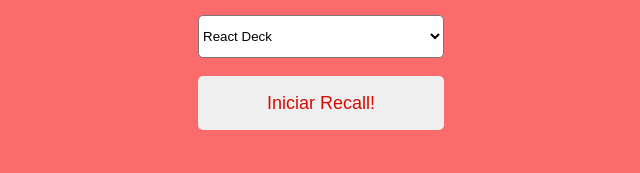
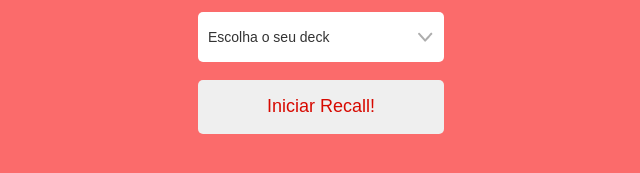
Before and after one commit to esdrasaaf/projeto9-zaprecall, a React app: page / in a window 1280 px wide. Shown: the part 465-638 px from the top of the page, without its empty margins (319-959 px from the left). Built offline with nearby package versions, Linux system fonts and the light colour scheme; a web font is replaced by a local one.

Commit message:
Bônus 3 Finalizado

```diff
--- a/public/index.html
+++ b/public/index.html
@@ -3,6 +3,7 @@
   <head>
     <meta charset="utf-8" />
     <meta name="viewport" content="width=device-width, initial-scale=1" />
+    <link rel="shortcut icon" href="../src/assets/img/logoboa.png" type="image/x-icon">
     <link rel="preconnect" href="https://fonts.googleapis.com">
     <link rel="preconnect" href="https://fonts.gstatic.com" crossorigin>
     <link href="https://fonts.googleapis.com/css2?family=Recursive:wght@400;700&family=Righteous&display=swap" rel="stylesheet">
--- a/src/components/App.js
+++ b/src/components/App.js
@@ -4,18 +4,20 @@
 import Header from "./Header";
 import Deck from "./Deck";
 import Footer from "./Footer";
-import deckSelected from "./decks"
+import arrayDecks from "./decks"
 import GlobalStyle from "./globalStyles";
 
 export default function App () {
     const [finishedLetters, setFinishedLetters] = useState(0)
-    const [finishedIcons, setFinishedIcons] = useState([])
+    const [deckIndex, setDeckIndex] = useState(0)
+    let deckSelected = arrayDecks[deckIndex]
+    const [finishedIcons, setFinishedIcons] = useState(Array(deckSelected.length).fill(""))
 
     return (
         <>
             <GlobalStyle/>
             <Content>
-                <LoginPage/>
+                <LoginPage setDeckIndex={setDeckIndex}/>
 
                 <Header/>
 
@@ -32,7 +34,7 @@
                     )}
                 </MidContent>
 
-                <Footer number={finishedLetters} icons={finishedIcons}/>
+                <Footer number={finishedLetters} icons={finishedIcons} deckSelected={deckSelected}/>
             </Content>
         </>
     )
--- a/src/components/Deck.js
+++ b/src/components/Deck.js
@@ -1,7 +1,7 @@
 import { useState } from "react"
 import styled from "styled-components"
 import playIcon from "../assets/img/play-outline-icon.svg"
-import turnIcon from "../assets/img/seta_virar.png"
+import turnIcon from "../assets/img/setinha.png"
 import checkIcon from "../assets/img/checkmark-circle-icon.svg"
 import helpIcon from "../assets/img/help-circle-icon.svg"
 import closeIcon from "../assets/img/close-circle-icon.svg"
@@ -44,7 +44,8 @@
         setCardImg(closeIcon)
         setClassCard("errorResult")
         setFinishedLetters(finishedLetters + 1)
-        setFinishedIcons([...finishedIcons, errorIcon])
+        finishedIcons[index] = errorIcon
+        setFinishedIcons(finishedIcons)
     }
 
     function almostClick (index) {
@@ -57,7 +58,8 @@
         setCardImg(helpIcon)
         setClassCard("almostResult")
         setFinishedLetters(finishedLetters + 1)
-        setFinishedIcons([...finishedIcons, almostIcon])
+        finishedIcons[index] = almostIcon
+        setFinishedIcons(finishedIcons)
     }
 
     function zapClick (index) {
@@ -70,7 +72,8 @@
         setCardImg(checkIcon)
         setClassCard("zapResult")
         setFinishedLetters(finishedLetters + 1)
-        setFinishedIcons([...finishedIcons, zapIcon])
+        finishedIcons[index] = zapIcon
+        setFinishedIcons(finishedIcons)
     }
 
     return (
--- a/src/components/Footer.js
+++ b/src/components/Footer.js
@@ -1,40 +1,41 @@
-import styled from "styled-components"
-import deckSelected from "./decks"
+import styled from "styled-components";
 
-export default function Footer (props) {
-
+export default function Footer(props) {
   return (
     <ScoreContent>
-            <span>{props.number}/{deckSelected.length} CONCLUÍDOS</span>
+      <span>
+        {props.number}/{props.deckSelected.length} CONCLUÍDOS
+      </span>
 
       <ScoreIcons>
-                {props.icons.map((icon, index) =>
+        {props.icons.map((icon, index) => (
           <li key={index}>
-                        <img src={icon} alt="Ícone do Flashcard"/>
+            {icon === "" ? "" : <img src={icon} alt="Ícone do Flashcard" />}
           </li>
-                )}
+        ))}
       </ScoreIcons>
     </ScoreContent>
-    )
+  );
 }
 
 //Styled Components//
-const ScoreContent = styled.div `
+const ScoreContent = styled.div`
   flex-shrink: 0;
   flex-direction: column;
   display: flex;
   width: 100%;
   height: 110px;
-    font-family: 'Recursive', sans-serif;
+  font-family: "Recursive", sans-serif;
   justify-content: center;
   align-items: center;
   gap: 10px;
   background-color: #ffffff;
 `
-const ScoreIcons = styled.ul `
+const ScoreIcons = styled.ul`
   display: flex;
   justify-content: center;
   margin-top: 5px;
   width: 100%;
+  flex-wrap: wrap;
   gap: 10px;
 `
--- /dev/null
+++ b/src/components/SelectDeck.js
@@ -0,0 +1,51 @@
+import styled from "styled-components"
+import vector from "../assets/img/Vector.png"
+
+export default function SelectDeck ({setDeckIdx}) {
+
+    return (
+        <SelectDiv img={vector}>
+            <select onChange={(event) => setDeckIdx(event.target.value)}>
+                <OptionNone value={0}>Escolha o seu deck</OptionNone>
+                <option value={0}>React Deck</option>
+                <option value={1}>PercyJackson Deck</option>
+                <option value={2}>HarryPotter Deck</option>
+                <option value={3}>Pokémon Deck</option>
+                <option value={4}>GreekMythology Deck</option>
+                <option value={5}>LoL Deck</option>
+            </select>
+        </SelectDiv>
+    )
+}
+
+const SelectDiv = styled.div`
+    select {
+        background: #FFFFFF;
+        margin-bottom: 18px;
+        height: 50px;
+        width: 246px;
+        border: none;
+        border-radius: 5px;
+        padding: 10px;
+
+        /* Font Style */
+        font-family: 'Recursive', sans-serif;
+        font-style: normal;
+        font-weight: 400;
+        font-size: 14px;
+        color: #333333;
+
+        /* Removes the default <select> styling */
+        -webkit-appearance: none;
+        -moz-appearance: none;
+        appearance: none;
+
+        /* Positions background arrow image */
+        background-image: url(${props => props.img});
+        background-repeat: no-repeat;
+        background-position: 220px center;
+    }
+`
+const OptionNone = styled.option `
+    display: none;
+`
--- a/src/components/Welcome.js
+++ b/src/components/Welcome.js
@@ -1,8 +1,9 @@
 import { useState } from "react"
 import styled from "styled-components"
 import logo from "../assets/img/logoboa.png"
+import SelectDeck from "./SelectDeck"
 
-export default function Welcome () {
+export default function Welcome ({setDeckIndex}) {
     const [display, setDisplay] = useState ('flex')
 
     function startRecall () {
@@ -13,11 +14,7 @@
         <LoginPage stateDisplay={display}>
             <img src={logo} alt="Logo do ZapRecall"/>
             <span>ZapRecall</span>
-            <select name="select">
-                <option value="valor1" selected>React Deck</option>
-                <option value="valor2">Harry Potter Deck</option>
-                <option value="valor3">Games Deck</option>
-            </select>
+            <SelectDeck setDeckIdx={setDeckIndex}/>
             <button onClick={startRecall}>Iniciar Recall!</button>
         </LoginPage>
     )
@@ -54,14 +51,6 @@
         margin-bottom: 25px;
     }
 
-    select {
-        width: 246px;
-        height: 43px;
-        background: #FFFFFF;
-        border-radius: 5px;
-        margin-bottom: 18px;
-    }
-
     button {
         width: 246px;
         height: 54px;
--- a/src/components/decks.js
+++ b/src/components/decks.js
@@ -1,4 +1,6 @@
 const deck = [
+    //Deck do React
+    [
         {Q: "O que é JSX?", R: "Uma extensão de linguagem do JavaScript"},
         {Q: "O React é __", R: "uma biblioteca JavaScript para construção de interfaces"},
         {Q: "Componentes devem iniciar com __", R: "letra maiúscula"},
@@ -9,6 +11,72 @@
         {Q: "Usamos estado (state) para __", R: "dizer para o React quais informações quando atualizadas devem renderizar a tela novamente"},
         {Q: "Usamos estado (state) para __", R: "dizer para o React quais informações quando atualizadas devem renderizar a tela novamente"},
         {Q: "Usamos estado (state) para __", R: "dizer para o React quais informações quando atualizadas devem renderizar a tela novamente"}
+    ],
+
+    //Deck do Percy Jackson
+    [
+        {Q: "Quem é o pai do Percy Jackson?", R: "Poseidon"},
+        {Q: "O que é roubado no primeiro livro?", R: "O raio de Zeus"},
+        {Q: "Em o mar de monstros quem é o meio-irmao de Percy?", R: "Um ciclope"},
+        {Q: "Qual objeto mágico a mãe da Anabeth deu pra ela?", R: "Um boné de invisibilidade dos Yankees"},
+        {Q: "Como Bianca di Angelo morre?", R: "Num dos ferros velhos de Hefesto"},
+        {Q: "Quem o velocino de ouro cura no pinheiro?", R: "Thália, filha de Zeus. "},
+        {Q: "Quem troca Percy e Jason de acampamento ao tirar as memórias deles?", R: "Hera"},
+        {Q: "Qual o nome da espada do Percy?", R: "Anaklusmos"}
+    ],
+
+    //Deck do Harry Potter ft.Biro
+    [
+        {Q: "Como é feita a seleção dos novos alunos para suas respectivas casas?", R: "Pelo chapéu seletor"},
+        {Q: "Qual é o nome daquele que não deve ser nomeado?", R: "Voldemort"},
+        {Q: "Quantos filmes tem a franquia de Harry Potter?", R: "8 Filmes"},
+        {Q: "Quantas Horcruxes existem?", R: "7"},
+        {Q: "Qual gêmeo morre na segunda guerra bruxa?", R: "Fred"},
+        {Q: "Qual é o padrinho do Harry Potter?", R: "Sirius Black"},
+        {Q: "Qual grupo Harry Potter criou no 5° livro da saga?", R: "Armada de Dumbbledore"},
+        {Q: "Quem substituiu o Harry na posição de apanhador?", R: "Gina Weasley"},
+        {Q: "Qual poção transfigurava pessoas", R: "Poção Polisuco"},
+        {Q: "Qual animal aparece para aqueles que já viram a morte", R: "Testrálios"},
+        {Q: "Quem matou Sirius Black?", R: "Bellatrix Lestrange"},
+        {Q: "O que deve ser dito ao usar/ao fechar o Mapa do Maroto?", R: '"Juro solenemente que não farei o bem" e "Malfeito feito"'}
+    ],
+
+    //Deck de pokémon
+    [
+        {Q: "Qual é a evolução do pikachu?", R: "Raichu"},
+        {Q: "Quantos pokémons conseguem mega-evoluir para X e Y?", R: "Charizard e Mewtwo"},
+        {Q: "Quais são os iniciais da 1° Gen?", R: "Charmander, Squirtle e Bulbasaur"},
+        {Q: "Qual o rival do Ash na região de Kanto?", R: "Gary Carvalho"},
+        {Q: "Qual pokémon tinha uma gangue?", R: "Squirtle"},
+        {Q: "Quantas eeveelutions existem?", R: "8"},
+        {Q: "Qual pokémon o Ash encontrou em uma pedra, em um dia chuvoso?", R: "Charmander"},
+        {Q: "Quem é considerado o deus pokémon?", R: "Arceus"}
+    ],
+
+    //Deck de Mitologia Grega
+    [
+        {Q: "Qual foi a punição que Hércules recebeu por assasinar a própria esposa?", R: "Realizar 12 difíceis"},
+        {Q: "Quem decifrou o enigma da esfinge?", R: "Édipo"},
+        {Q: "Quem decapitou a Medusa?", R: "Perseu, filho de Zeus"},
+        {Q: "Qual é o deus do Sol?", R: "Apolo"},
+        {Q: "Qual é o deus do prazer?", R: "Dionísio"},
+        {Q: "Qual é a deusa da beleza e do amor?", R: "Afrodite"},
+        {Q: "Qual é o deus do submundo?", R: "Hades"},
+        {Q: "Qual é o deus do deuses?", R: "Zeus"},
+        {Q: "Bônus: Quem deitou o Zeus na porrada", R: "Kratos, O bom de guerra!"}
+    ],
+
+    //Deck LOL
+    [
+        {Q: "Quem é o irmão do Yasuo?", R: "Yone"},
+        {Q: "Jinx e de Quê? ", R: " de Jinx"},
+        {Q: "Qual é o campeão mais novo do Lol ?", R: "Nilah"},
+        {Q: "Qual é a posição menos escolhida no Lol ?", R: "Suporte"},
+        {Q: "Quais são os Dragões que aparecem no LOL ?", R: "Infernal, Nuvens, Hextech, Oceano e Montanha"},
+        {Q: "Quando o Adc e o Suporte ajudam o jungler a farmar, qual é o nome da ação?", R: "Leash"},
+        {Q: "O que significa ARAM?", R: "All Random, All mid"},
+        {Q: "Quantos Campeões tem no Lol?", R: "161"}
+    ]
 ]
 
 export default deck
```
Also changed, not shown: src/assets/img/Vector.png (added), src/assets/img/setinha.png. Lines whose indentation alone changed are shown as unchanged.
